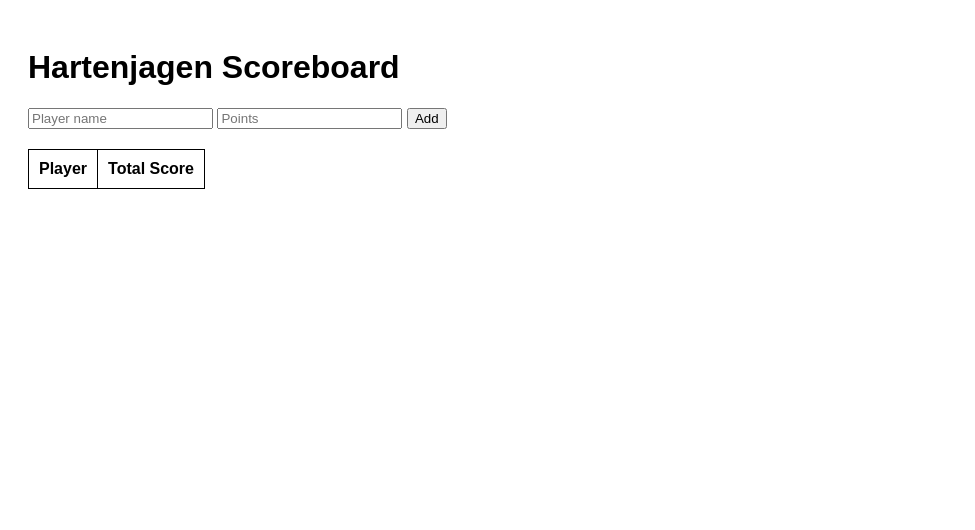
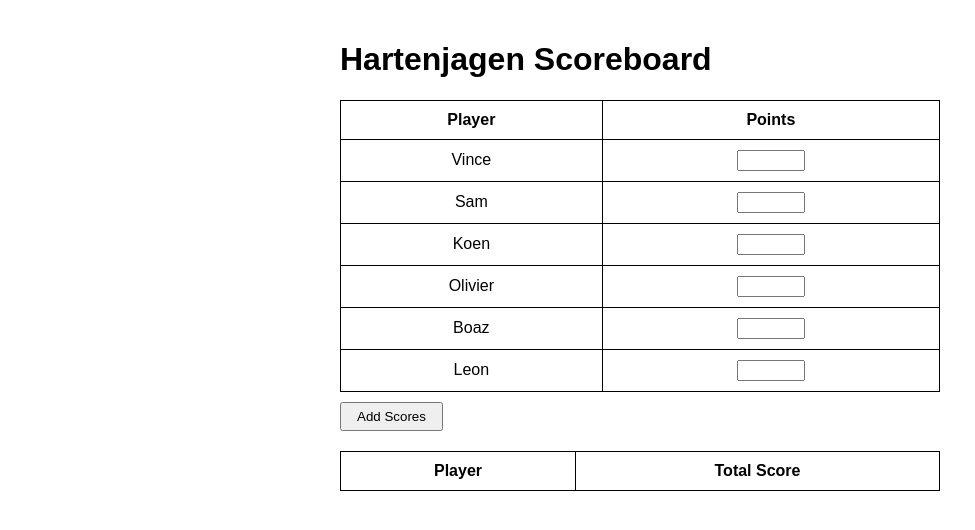
Before and after one commit to Envitality1/hartenjagen, a website: page public/index.html in a window 1280 px wide. Shown: the whole page, without its empty margins (0-975 px from the left). Drawn offline with Linux system fonts and the light colour scheme; no server answers.

Commit message:
change inputs

```diff
--- a/public/index.html
+++ b/public/index.html
@@ -3,18 +3,34 @@
 <head>
   <title>Hartenjagen Scoreboard</title>
   <style>
-    body { font-family: Arial; padding: 20px; }
-    table { border-collapse: collapse; margin-top: 20px; }
-    td, th { border: 1px solid black; padding: 10px; }
+    body { font-family: Arial; padding: 20px; max-width: 600px; margin: auto; }
+    table { border-collapse: collapse; margin-top: 20px; width: 100%; }
+    td, th { border: 1px solid black; padding: 10px; text-align: center; }
+    input { width: 60px; }
+    button { margin-top: 10px; padding: 5px 15px; }
   </style>
 </head>
 <body>
   <h1>Hartenjagen Scoreboard</h1>
 
   <form id="scoreForm">
-    <input id="player" placeholder="Player name" required />
-    <input id="points" type="number" placeholder="Points" required />
-    <button type="submit">Add</button>
+    <table>
+      <thead>
+        <tr>
+          <th>Player</th>
+          <th>Points</th>
+        </tr>
+      </thead>
+      <tbody>
+        <tr><td>Vince</td><td><input type="number" name="vince" required></td></tr>
+        <tr><td>Sam</td><td><input type="number" name="sam" required></td></tr>
+        <tr><td>Koen</td><td><input type="number" name="koen" required></td></tr>
+        <tr><td>Olivier</td><td><input type="number" name="olivier" required></td></tr>
+        <tr><td>Boaz</td><td><input type="number" name="boaz" required></td></tr>
+        <tr><td>Leon</td><td><input type="number" name="leon" required></td></tr>
+      </tbody>
+    </table>
+    <button type="submit">Add Scores</button>
   </form>
 
   <table>
@@ -37,13 +53,19 @@ async function loadScores() {
 
 document.getElementById("scoreForm").addEventListener("submit", async (e) => {
   e.preventDefault();
-  const player = document.getElementById("player").value;
-  const points = document.getElementById("points").value;
-  await fetch("/add", {
-    method: "POST",
-    headers: { "Content-Type": "application/json" },
-    body: JSON.stringify({ player, points })
-  });
+  const form = e.target;
+  const formData = new FormData(form);
+
+  // Send a POST request for each player
+  for (const [player, points] of formData.entries()) {
+    await fetch("/add", {
+      method: "POST",
+      headers: { "Content-Type": "application/json" },
+      body: JSON.stringify({ player, points: parseInt(points) })
+    });
+  }
+
+  form.reset();
   loadScores();
 });
 
```
